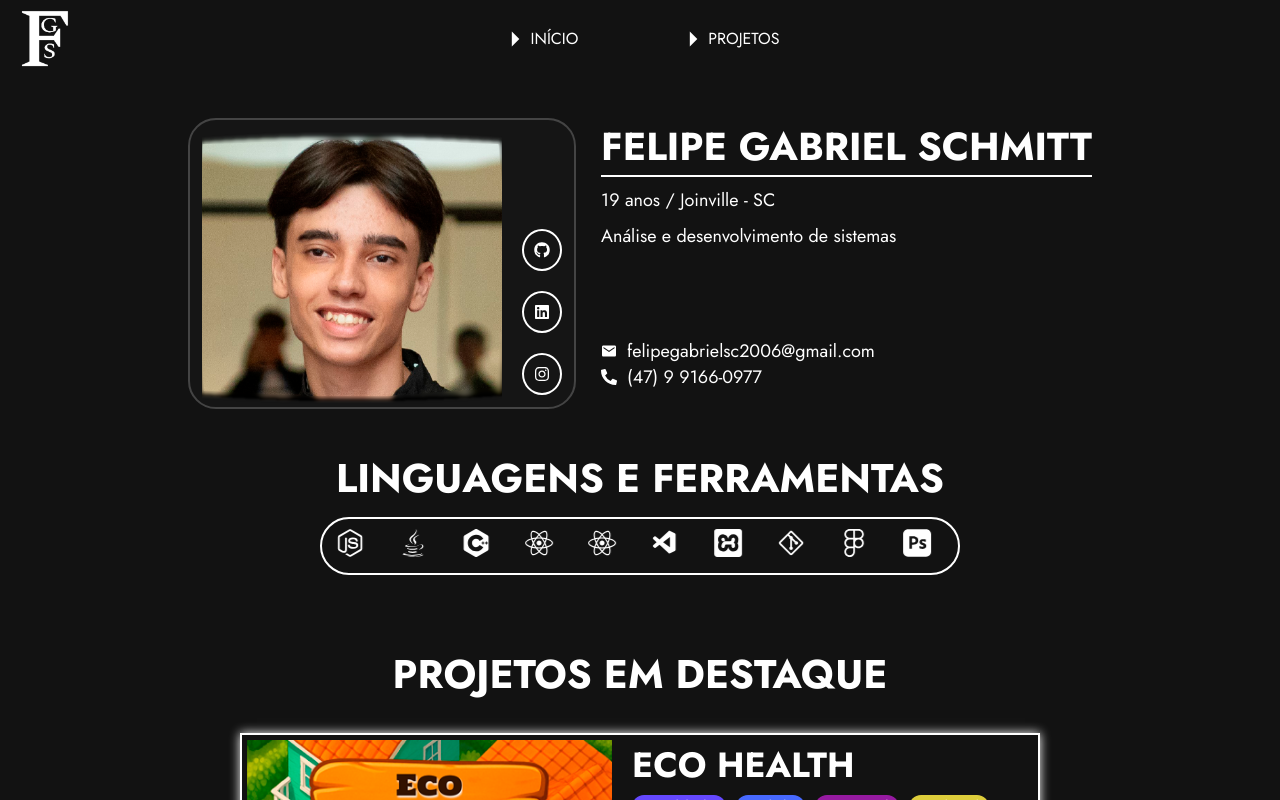
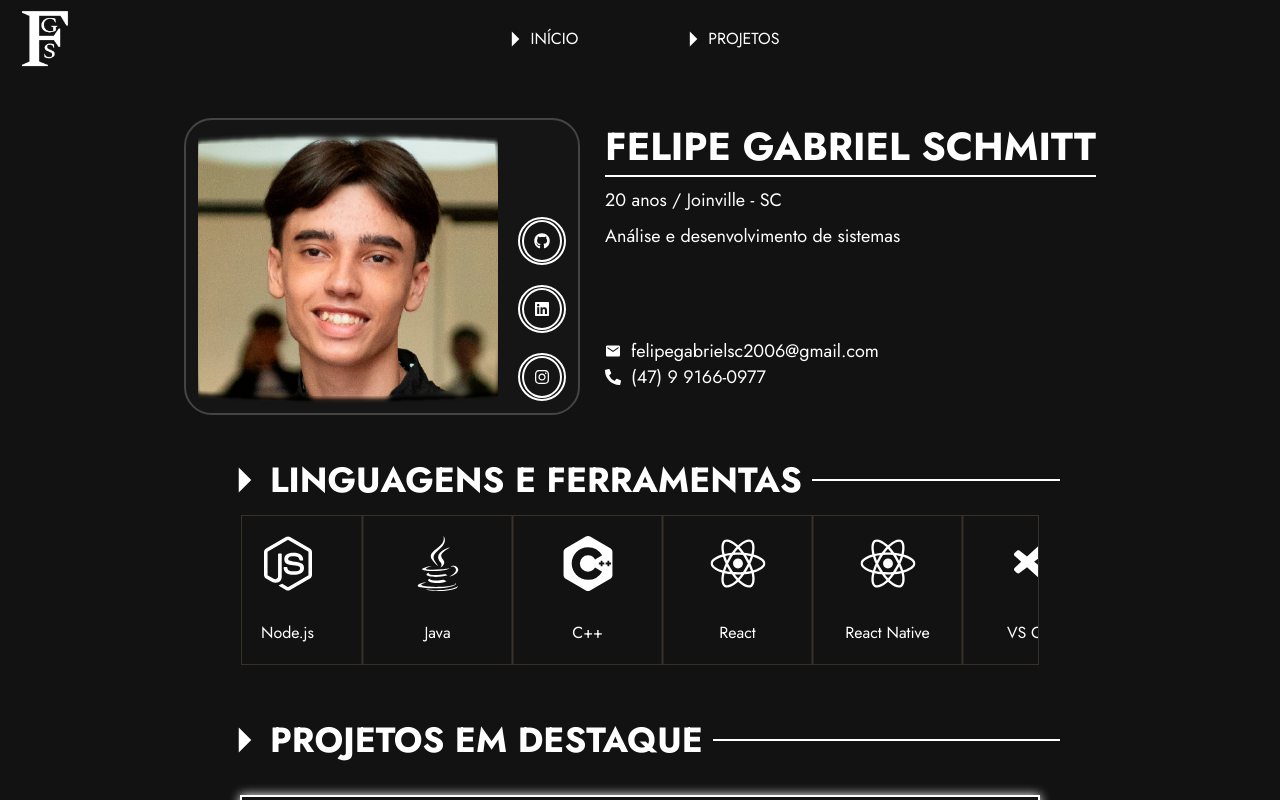
Before and after one commit to Felipe-G-Schmitt/PortfolioAtt, a React (Create React App) app: page / in a window 1280 px wide. Shown: the top 800 px of the page. Built offline with nearby package versions, Linux system fonts and the light colour scheme.

Commit message:
feat: skills section

```diff
--- a/src/components/About.js
+++ b/src/components/About.js
@@ -11,24 +11,30 @@ function About() {
                 <img src={profile} alt="profile" className="profile"/>
             </div>
             <section className="icons">
+                <div className="border-icon">
                     <a href="https://github.com/Felipe-G-Schmitt" target="_blank" rel="noopener noreferrer">
                         <FaGithub className="iconGH"/>
                     </a>
+                </div>
 
+                <div className="border-icon">
                     <a href="https://www.linkedin.com/in/felipe-gabriel-schmitt/" target="_blank" rel="noopener noreferrer">
                         <FaLinkedin className="iconLk"/>
                     </a>
+                </div>
 
+                <div className="border-icon">
                     <a href="https://www.instagram.com/feeeepers/" target="_blank" rel="noopener noreferrer">
                         <FaInstagram className="iconInsta"/>
                     </a>
+                </div>
             </section>
         </div>
     <div className="image-gradient" />
 
     <div className="infos">
         <h1>Felipe Gabriel Schmitt</h1>
-        <p>19 anos / Joinville - SC</p>
+        <p>20 anos / Joinville - SC</p>
         <p>Análise e desenvolvimento de sistemas</p>
 
         <div className="socials">
--- a/src/components/MainProjects.js
+++ b/src/components/MainProjects.js
@@ -2,6 +2,7 @@ import EcoHealthhome from "../assets/projects/ecoHealth-home.png";
 import SplatGamehome from "../assets/projects/splatgame-home.png";
 import CategoriaProjeto from "./../components/CategoriaProjeto";
 import { FaReact, FaNpm } from "react-icons/fa";
+import { IoMdArrowDropright } from "react-icons/io";
 import { SiExpo } from "react-icons/si";
 import { VscVscode } from "react-icons/vsc";
 import { useState } from "react";
@@ -12,7 +13,11 @@ function MainProjects() {
 
     return (
         <section className="MainSec-projects">
-            <h1>Projetos em destaque</h1>
+            <div className="title">
+                <IoMdArrowDropright size={50}/> <h1>Projetos em destaque</h1>
+                <div className="line"></div>
+            </div>
+
 
             <a className="Mainproject-card" href="https://github.com/function404/jogoDengue" target="_blank" rel="noopener noreferrer">
             <img src={EcoHealthhome} alt="Projecto EcoHealth" />
--- a/src/components/Skills.js
+++ b/src/components/Skills.js
@@ -1,5 +1,6 @@
 import { FaHtml5, FaCss3Alt, FaJsSquare, FaPhp, FaNodeJs, FaJava, FaReact, FaFigma, } from "react-icons/fa";
 import { SiMysql, SiCplusplus, SiXampp, SiAdobephotoshop } from "react-icons/si";
+import { IoMdArrowDropright } from "react-icons/io";
 import { VscVscode } from "react-icons/vsc";
 import { LiaGit } from "react-icons/lia";
 
@@ -7,40 +8,43 @@ function Skills() {
   return (
     <>
     <section className="langTolls">
-    <h1>Linguagens e ferramentas</h1>
+      <div className="title">
+        <IoMdArrowDropright size={50}/> <h1>Linguagens e ferramentas</h1>
+        <div className="line"></div>
+      </div>
         <div className="skills">
             <div className="skills-track">
-              <div className="lang" data-tooltip="HTML5"><FaHtml5 size={28}/></div>
-              <div className="lang" data-tooltip="CSS3"><FaCss3Alt size={28}/></div>
-              <div className="lang" data-tooltip="JavaScript"><FaJsSquare size={28}/></div>
-              <div className="lang" data-tooltip="PHP"><FaPhp size={28}/></div>
-              <div className="lang" data-tooltip="MySQL"><SiMysql size={28}/></div>
-              <div className="lang" data-tooltip="Node.js"><FaNodeJs size={28}/></div>
-              <div className="lang" data-tooltip="Java"><FaJava size={28}/></div>
-              <div className="lang" data-tooltip="C++"><SiCplusplus size={28}/></div>
-              <div className="lang" data-tooltip="React"><FaReact size={28}/></div>
-              <div className="lang" data-tooltip="React Native"><FaReact size={28}/></div>
-              <div className="lang" data-tooltip="VS Code"><VscVscode size={28}/></div>
-              <div className="lang" data-tooltip="XAMPP"><SiXampp size={28}/></div>
-              <div className="lang" data-tooltip="Git"><LiaGit size={28}/></div>
-              <div className="lang" data-tooltip="Figma"><FaFigma size={28}/></div>
-              <div className="lang" data-tooltip="Photoshop"><SiAdobephotoshop size={28}/></div>
+              <div className="lang" data-tooltip="HTML5"><FaHtml5 size={55}/> <p>HTML</p></div>
+              <div className="lang" data-tooltip="CSS3"><FaCss3Alt size={55}/> <p>CSS</p></div>
+              <div className="lang" data-tooltip="JavaScript"><FaJsSquare size={55}/> <p>JavaScript</p></div>
+              <div className="lang" data-tooltip="PHP"><FaPhp size={55}/> <p>PHP</p></div>
+              <div className="lang" data-tooltip="MySQL"><SiMysql size={55}/> <p>MySQL</p></div>
+              <div className="lang" data-tooltip="Node.js"><FaNodeJs size={55}/> <p>Node.js</p></div>
+              <div className="lang" data-tooltip="Java"><FaJava size={55}/> <p>Java</p></div>
+              <div className="lang" data-tooltip="C++"><SiCplusplus size={55}/> <p>C++</p></div>
+              <div className="lang" data-tooltip="React"><FaReact size={55}/> <p>React</p></div>
+              <div className="lang" data-tooltip="React Native"><FaReact size={55}/> <p>React Native</p></div>
+              <div className="lang" data-tooltip="VS Code"><VscVscode size={55}/> <p>VS Code</p></div>
+              <div className="lang" data-tooltip="XAMPP"><SiXampp size={55}/> <p>XAMPP</p></div>
+              <div className="lang" data-tooltip="Git"><LiaGit size={55}/> <p>Git</p></div>
+              <div className="lang" data-tooltip="Figma"><FaFigma size={55}/> <p>Figma</p></div>
+              <div className="lang" data-tooltip="Photoshop"><SiAdobephotoshop size={55}/> <p>Photoshop</p></div>
 
-              <div className="lang" data-tooltip="HTML5"><FaHtml5 size={28}/></div>
-              <div className="lang" data-tooltip="CSS3"><FaCss3Alt size={28}/></div>
-              <div className="lang" data-tooltip="JavaScript"><FaJsSquare size={28}/></div>
-              <div className="lang" data-tooltip="PHP"><FaPhp size={28}/></div>
-              <div className="lang" data-tooltip="MySQL"><SiMysql size={28}/></div>
-              <div className="lang" data-tooltip="Node.js"><FaNodeJs size={28}/></div>
-              <div className="lang" data-tooltip="Java"><FaJava size={28}/></div>
-              <div className="lang" data-tooltip="C++"><SiCplusplus size={28}/></div>
-              <div className="lang" data-tooltip="React"><FaReact size={28}/></div>
-              <div className="lang" data-tooltip="React Native"><FaReact size={28}/></div>
-              <div className="lang" data-tooltip="VS Code"><VscVscode size={28}/></div>
-              <div className="lang" data-tooltip="XAMPP"><SiXampp size={28}/></div>
-              <div className="lang" data-tooltip="Git"><LiaGit size={28}/></div>
-              <div className="lang" data-tooltip="Figma"><FaFigma size={28}/></div>
-              <div className="lang" data-tooltip="Photoshop"><SiAdobephotoshop size={28}/></div>
+              <div className="lang" data-tooltip="HTML5"><FaHtml5 size={55}/> <p>HTML</p></div>
+              <div className="lang" data-tooltip="CSS3"><FaCss3Alt size={55}/> <p>CSS</p></div>
+              <div className="lang" data-tooltip="JavaScript"><FaJsSquare size={55}/> <p>JavaScript</p></div>
+              <div className="lang" data-tooltip="PHP"><FaPhp size={55}/> <p>PHP</p></div>
+              <div className="lang" data-tooltip="MySQL"><SiMysql size={55}/> <p>MySQL</p></div>
+              <div className="lang" data-tooltip="Node.js"><FaNodeJs size={55}/> <p>Node.js</p></div>
+              <div className="lang" data-tooltip="Java"><FaJava size={55}/> <p>Java</p></div>
+              <div className="lang" data-tooltip="C++"><SiCplusplus size={55}/> <p>C++</p></div>
+              <div className="lang" data-tooltip="React"><FaReact size={55}/> <p>React</p></div>
+              <div className="lang" data-tooltip="React Native"><FaReact size={55}/> <p>React Native</p></div>
+              <div className="lang" data-tooltip="VS Code"><VscVscode size={55}/> <p>VS Code</p></div>
+              <div className="lang" data-tooltip="XAMPP"><SiXampp size={55}/> <p>XAMPP</p></div>
+              <div className="lang" data-tooltip="Git"><LiaGit size={55}/> <p>Git</p></div>
+              <div className="lang" data-tooltip="Figma"><FaFigma size={55}/> <p>Figma</p></div>
+              <div className="lang" data-tooltip="Photoshop"><SiAdobephotoshop size={55}/> <p>Photoshop</p></div>
             </div>
         </div>
     </section>
--- a/src/styles/global.css
+++ b/src/styles/global.css
@@ -116,6 +116,21 @@ body {
   margin-top: auto;
 }
 
+.border-icon {
+  display: flex;
+  align-items: center;
+  justify-content: center;
+  width: 48px;
+  height: 48px;
+  border-radius: 50%;
+  border: 2px solid #fff;
+}
+
+.border-icon a:hover {
+  transition: ease-in-out 0.3s;
+  box-shadow: #fff 0px 0px 5px;
+}
+
 .icons a {
   color: #fff;
   text-decoration: none;
@@ -123,12 +138,12 @@ body {
   height: 42px;
   padding: 10px;
   border-radius: 50%;
-  transform: scale(1);
+  transform: rotate(0deg) scale(1);
   transition: ease-in-out 0.3s;
 }
 
 .icons a:hover {
-  transform: scale(1.2);
+  transform: rotate(45deg) scale(1.1);
   transition: ease-in-out 0.3s;
   box-shadow: #fff 0px 0px 5px;
 }
@@ -152,7 +167,7 @@ body {
   right: 0;
   width: 40%;
   height: 100%;
-  background: linear-gradient(to left, #121212, transparent);
+  background: linear-gradient(to left, #383129, transparent);
 }
 
 .infos {
@@ -194,28 +209,51 @@ body {
 .langTolls {
   margin-top: 20px;
   justify-content: center;
+  margin-left: 220px;
+  margin-right: 220px;
 }
 
-.langTolls h1 {
+.title{
+  display: flex;
+  align-items: center;
+}
+
+.title h1{
   text-transform: uppercase;
-  font-size: 40px;
-  text-align: center;
+  font-size: 35px;
+  text-align: left;
+}
+
+.line {
+  flex-grow: 1;
+  height: 2px;
+  background-color: #fff;
+  margin-left: 10px;
 }
 
 .skills {
   display: flex;
-  width: 50%;
+  width: 95%;
+  height: 150px;
   margin: 10px auto 0 auto;
-  border: 2px solid #fff;
-  padding: 10px 20px;
-  border-radius: 90px / 90px;
+  border: 1px solid #383129;
   overflow: hidden;
   position: relative;
 }
 
+.lang {
+  display: flex;
+  width: 150px;
+  text-align: center;
+  flex-direction: column;
+  justify-content: space-between;
+  align-items: center;
+  padding: 20px 10px;
+  border-right: 2px solid #383129;
+}
+
 .skills-track {
   display: flex;
-  gap: 35px;
   animation: scroll 20s linear infinite;
 }
 
@@ -230,21 +268,16 @@ body {
   justify-content: center;
   display: flex;
   flex-direction: column;
-  align-items: center;
   justify-content: center;
   gap: 30px;
-  padding: 20px;
   flex-wrap: wrap;
-}
-
-.MainSec-projects h1 {
-  text-transform: uppercase;
-  font-size: 40px;
-  text-align: center;
+  margin-left: 220px;
+  margin-right: 220px;
 }
 
 .Mainproject-card {
   display: flex;
+  align-self: center;
   width: 800px;
   height: 400px;
   background-size: cover;
```
Lines whose indentation alone changed are shown as unchanged.
